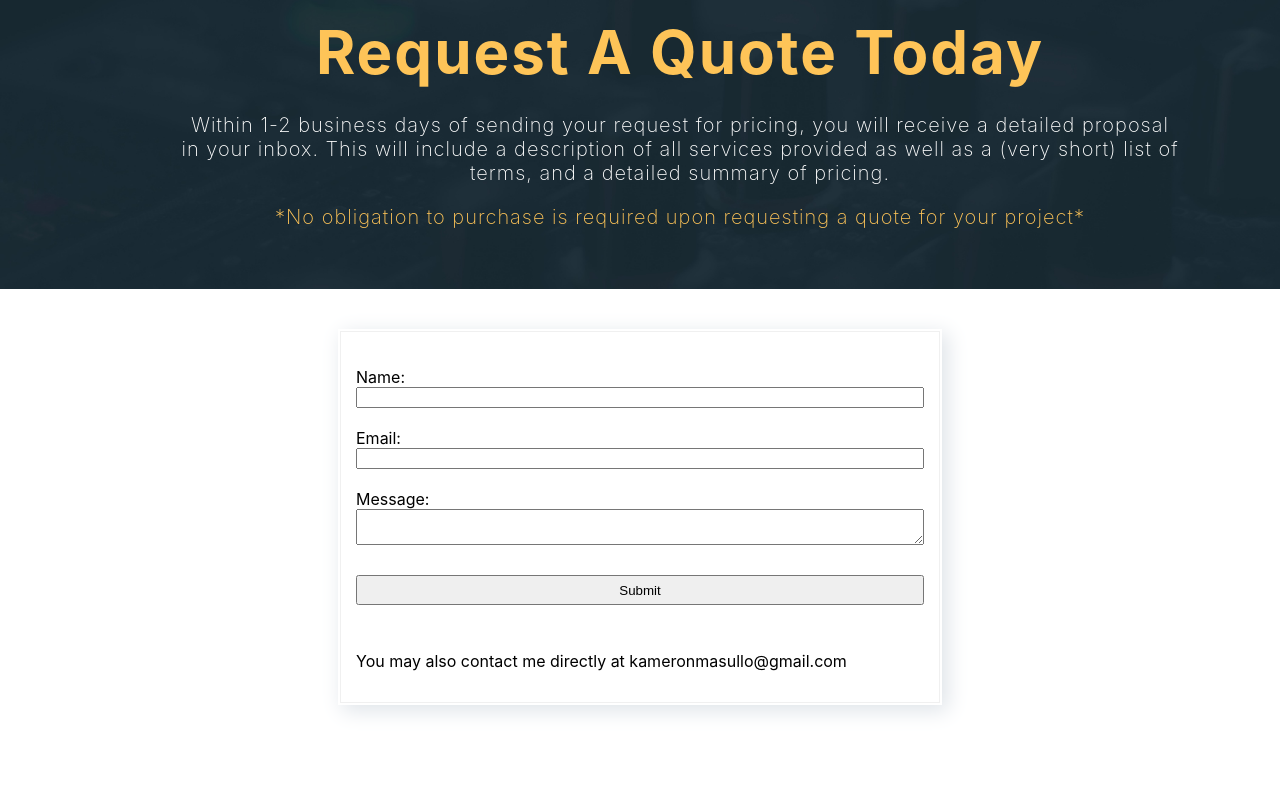
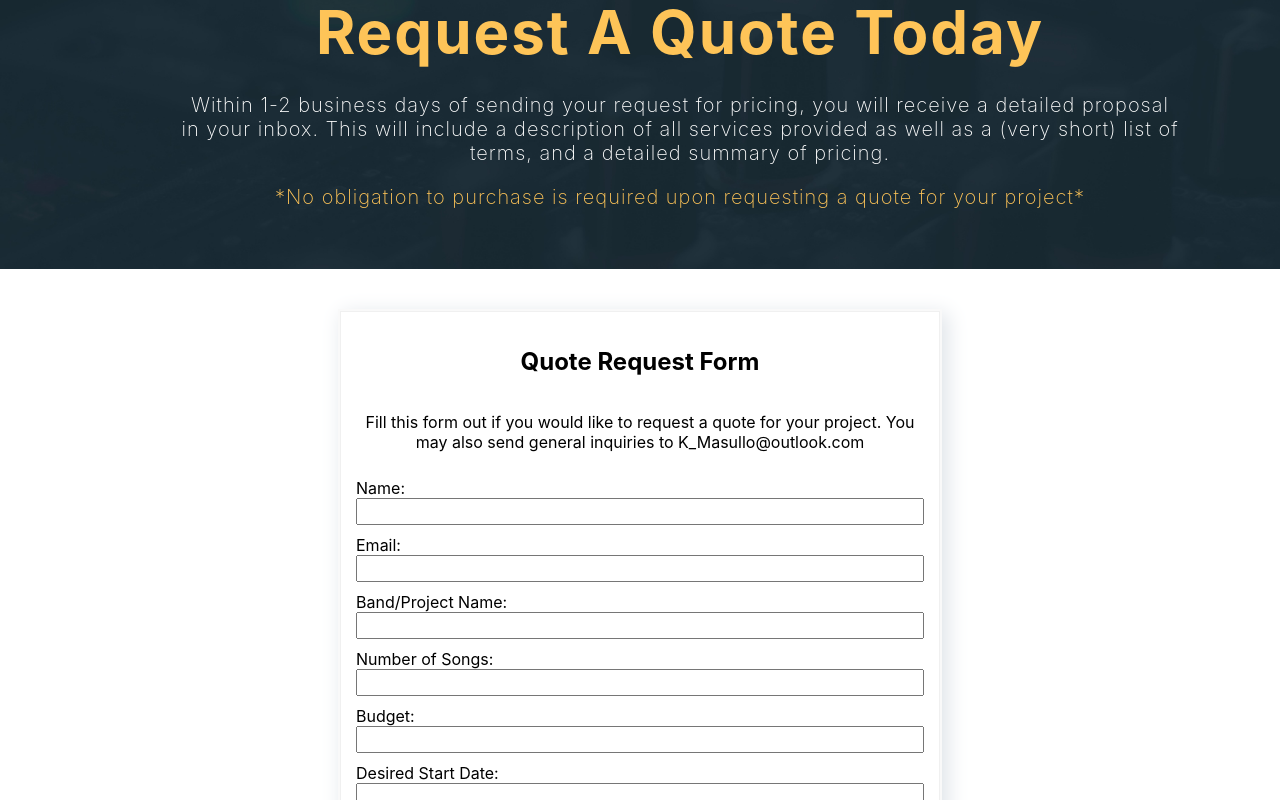
Before and after one commit to kmasullo-fadv/km-audio-website, a React (Create React App) app: page / in a window 1280 px wide. Shown: the part 3231-4031 px from the top of the page. Before the commit the page ends 3976 px from the top, so only its background shows below. Built offline with nearby package versions, Linux system fonts and the light colour scheme; the HTML template or start-up script is replaced by a standard one.

Commit message:
contact finished

```diff
--- a/src/Contact/Contact.css
+++ b/src/Contact/Contact.css
@@ -7,6 +7,7 @@
     margin: auto;
     box-shadow: 5px 5px 20px 1px rgb(223, 228, 233);
     padding: 2px;
+    background-color: rgb(249, 249, 249);
 }
 
 .contactForm {
@@ -14,13 +15,43 @@
     flex-direction: column;
     border: 1px solid rgb(240, 240, 240);
     padding: 15px;
+    background-color: white;
 }
 
 .contactForm label {
-    margin-top: 20px;
+    margin-top: 10px;
+    width: fit-content;
 }
+
+.contactForm input {
+    padding: 4px;
+}
+
+.hoverBorder:hover {
+    border: 2px solid rgb(77, 77, 77);
+  }
+
+
 
 .formButton {
     margin: 30px 0 30px 0;
     height: 30px;
+    border: 2px solid rgb(0, 0, 0);
+    background-color: rgb(218, 142, 0);
 }
+
+.formButton:hover {
+    background-color: orange;
+    box-shadow: 1px 1px 20px 5px rgb(255, 255, 255);
+}
+
+#messageLabel {
+    margin-top: 20px;
+}
+
+textarea {
+    min-width: 100%;
+    max-width: 100%;
+    min-height: 100px;
+    padding: 4px;
+}
--- a/src/Contact/Contact.js
+++ b/src/Contact/Contact.js
@@ -8,13 +8,52 @@ export default class Contact extends Component {
             <div className="contactDiv">
                     <div className="contactInner">
                         <form className="contactForm" action="https://formspree.io/xvowbnak" method="post">
+                            <h2 className="center">Quote Request Form</h2>
+                            <p className="center">
+                                Fill this form out if you would like to request a quote for your project. You
+                                may also send general inquiries to K_Masullo@outlook.com
+                            </p>
                             <label htmlFor="user-name">Name:</label>
-                            <input id="user-name" type="text" name="name" required />
+                            <input className="hoverBorder" id="user-name" type="text" name="name" required />
 
-                            <label htmlFor="user-email">Email:</label>
-                            <input id="user-email" type="text" name="email" required />
+                            <label htmlFor="userEmail">Email:</label>
+                            <input className="hoverBorder" id="user-email" type="text" name="email" required />
 
-                            <label htmlFor="user-message">Message:</label>
+                            <label htmlFor="bandName">Band/Project Name:</label>
+                            <input className="hoverBorder" id="bandName" type="text" name="bandName" required />
+
+                            <label htmlFor="numberOfSongs">Number of Songs:</label>
+                            <input className="hoverBorder" id="numberOfSongs" type="text" name="numberOfSongs" required />
+
+                            <label htmlFor="budget">Budget:</label>
+                            <input className="hoverBorder" id="budget" type="text" name="budget" required />
+
+                            <label htmlFor="startDate">Desired Start Date:</label>
+                            <input className="hoverBorder" id="startDate" type="text" name="startDate" required />
+
+                            <p>Desired Services:</p>
+
+                            <label htmlFor="mixingCheckbox">
+                                <input type="checkbox" id="mixingCheckbox" name="mixingCheckbox" value="Yes" />
+                                Mixing
+                            </label>
+
+                            <label htmlFor="quantizingCheckbox">
+                                <input type="checkbox" id="quantizingCheckbox" name="quantizingCheckbox" value="Yes" />
+                                Quantizing
+                            </label>
+
+                            <label htmlFor="vocalTuningCheckbox">
+                                <input type="checkbox" id="vocalTuningCheckbox" name="vocalTuning" value="Yes" />
+                               Vocal Tuning
+                            </label>
+
+                            <label htmlFor="songwritingArrangementsCheckbox">
+                                <input type="checkbox" id="songwritingArrangementsCheckbox" name="songwritingArrangements" value="Yes" />
+                                Songwriting/Arrangements
+                            </label>
+
+                            <label id="messageLabel" htmlFor="user-message">Message:</label>
                             <textarea id="user-message" name="message" required></textarea>
                             <button className="formButton" type="submit">Submit</button>
                             <p>You may also contact me directly at kameronmasullo@gmail.com</p>
--- a/src/ServicesBanner/ServicesBanner.css
+++ b/src/ServicesBanner/ServicesBanner.css
@@ -32,7 +32,7 @@
     margin-top: 10px;
 }
 .service {
-    width: 170px;
+    width: 175px;
     color: white;
     text-align: center;
     padding: 25px;
--- a/src/index.css
+++ b/src/index.css
@@ -11,6 +11,10 @@ html {
   min-width: 100%;
 }
 
+.center {
+  text-align: center;
+}
+
 .underline {
   text-decoration: underline;
 }
```
Also changed, not shown: 1 other file (tests, documents, lock files or other folders).
